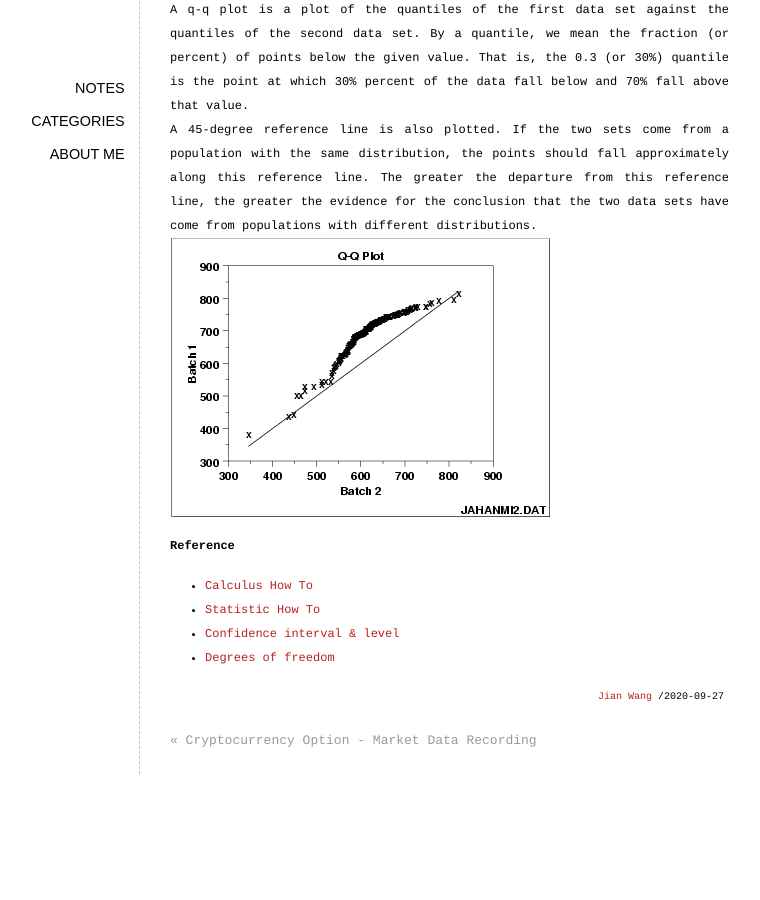
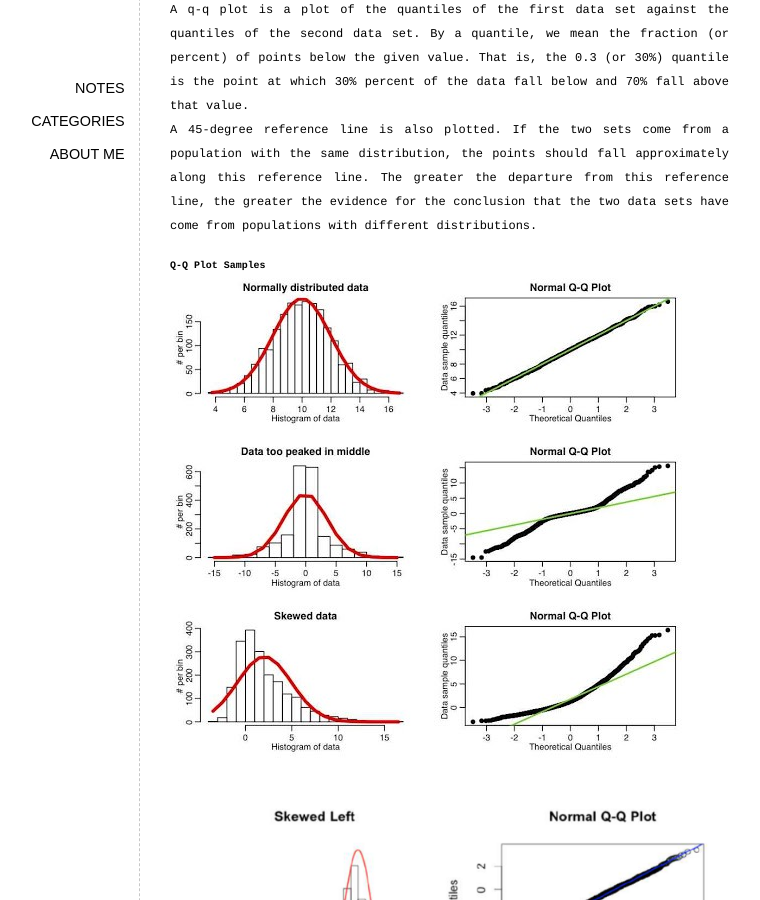
Before and after one commit to elan2wang/note, a Jekyll site: the page built from _posts/2020-09-27-statistic-basic.md, in a window 1280 px wide and 900 px high, scrolled down 1438 px. Shown: the whole window, without its empty margins (111-871 px from the left). Built offline with Jekyll 4.4.1, drawn with Linux system fonts in a browser that asks for light colours; formulas are drawn with MathJax 3; comment, search, counter and statistics services are not loaded; before the commit the page ends 2212 px from its top, so only the background shows below that.

Commit message:
update post

```diff
--- a/_posts/2020-09-27-statistic-basic.md
+++ b/_posts/2020-09-27-statistic-basic.md
@@ -49,7 +49,14 @@ The [Likelihood-Ratio test](https://www.statisticshowto.com/likelihood-ratio-tes
 The [quantile-quantile (q-q) plot](https://www.itl.nist.gov/div898/handbook/eda/section3/qqplot.htm) is a graphical technique for determining if two data sets come from populations with a common distribution.
 A q-q plot is a plot of the quantiles of the first data set against the quantiles of the second data set. By a quantile, we mean the fraction (or percent) of points below the given value. That is, the 0.3 (or 30%) quantile is the point at which 30% percent of the data fall below and 70% fall above that value.
 A 45-degree reference line is also plotted. If the two sets come from a population with the same distribution, the points should fall approximately along this reference line. The greater the departure from this reference line, the greater the evidence for the conclusion that the two data sets have come from populations with different distributions.
-![QQ Plot sample](/note/images/qqplot.gif)
+
+##### Q-Q Plot Samples
+![QQ plot 1](/note/images/qqplot-sample-1.jpeg)
+![QQ plot 2](/note/images/qqplot-sample-2.png)
+![QQ plot 3](/note/images/qqplot-sample-3.png)
+![QQ plot 4](/note/images/qqplot-sample-4.png)
+![QQ plot 1](/note/images/qqplot-sample-5.png)
+
 
 **Reference**
 * [Calculus How To](https://calculushowto.com/)
```
Also changed, not shown: images/qqplot-sample-1.jpeg (added), images/qqplot-sample-2.png (added), images/qqplot-sample-3.png (added), images/qqplot-sample-4.png (added), images/qqplot-sample-5.png (added).
